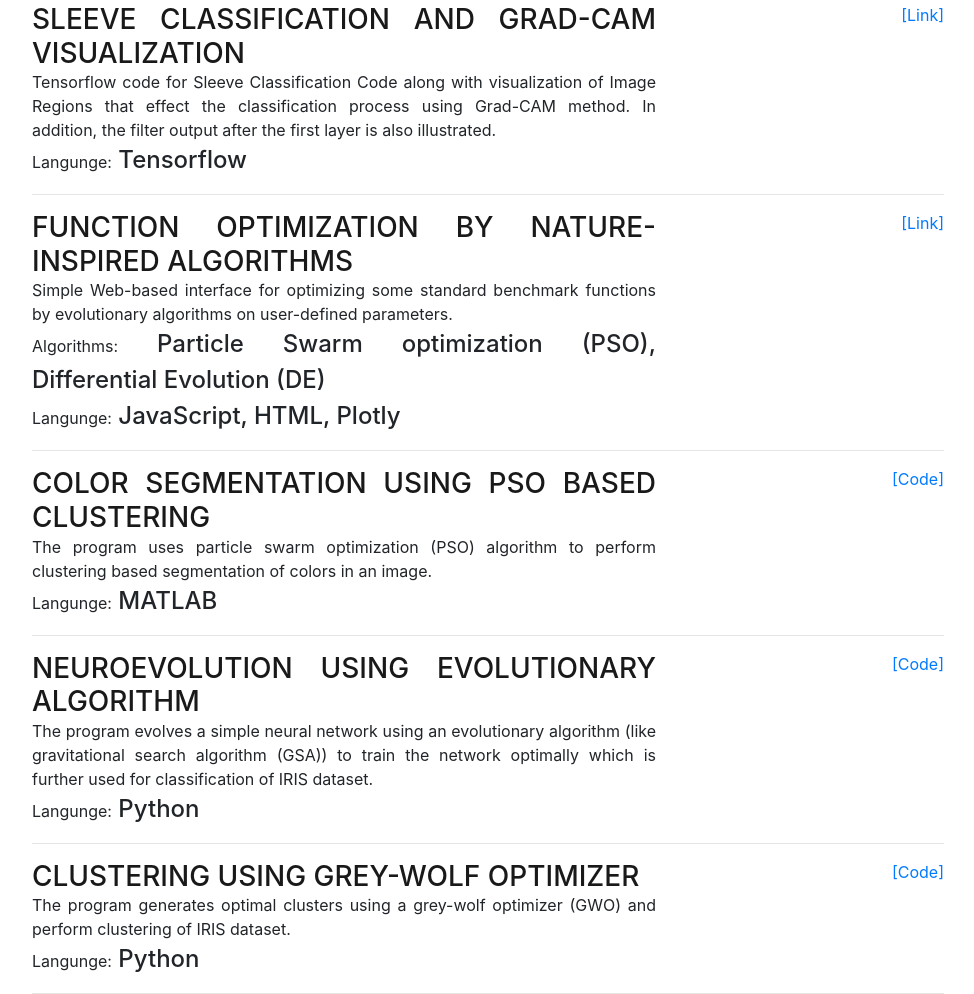
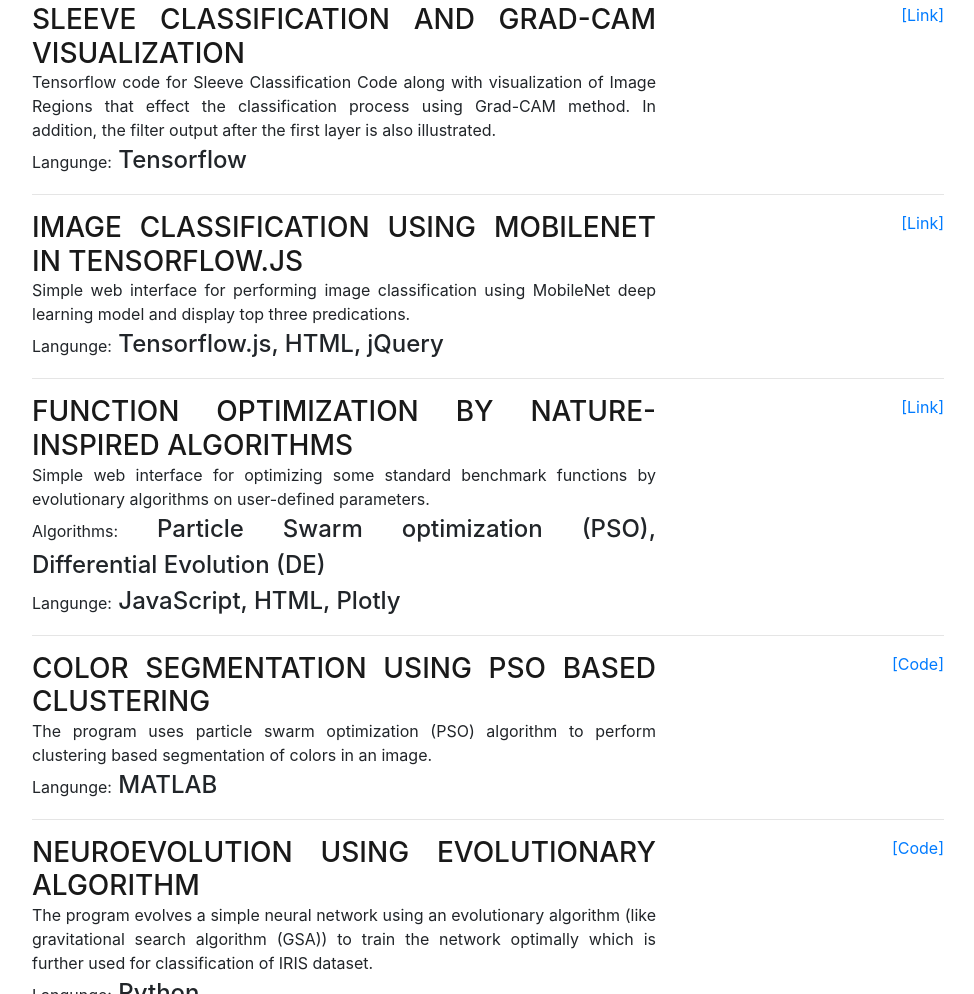
Before and after one commit to himanshuRepo/Himanshu-Mittal, a website with bundled scripts: page index.html in a window 1280 px wide. Shown: the part 9650-10644 px from the top of the page, without its empty margins (288-1262 px from the left). Built offline with nearby package versions, Linux system fonts and the light colour scheme; a web font is replaced by a local one.

Commit message:
Update index.html

```diff
--- a/index.html
+++ b/index.html
@@ -1007,6 +1007,24 @@ The proposed scheme does not require any encryption techniques, signatures, veri
           </div>
         </div>
 
+
+	         <hr>
+
+
+
+         <div class="resume-item d-flex flex-column flex-md-row justify-content-between">
+          <div class="resume-content">
+            <h3 class="mb-0">Image classification using MobileNet in Tensorflow.js</h3>
+
+            <div>Simple web interface for performing image classification using MobileNet deep learning model and display top three predications.</div>
+		  <div><span> Langunge:</span><span class="subheading"> Tensorflow.js, HTML, jQuery</span></div>
+            <!--                         <div class="subheading mb-3"> </div> -->
+          </div>
+          <div class="resume-date text-md-right">
+            <span class="text-primary"><a href="./Projects/TensorFlowJS/index.html" target="_blank">[Link]</a></span>
+          </div>
+        </div>
+
               <hr>
 
 
@@ -1015,7 +1033,7 @@ The proposed scheme does not require any encryption techniques, signatures, veri
           <div class="resume-content">
             <h3 class="mb-0">Function Optimization by Nature-inspired Algorithms</h3>
 
-            <div>Simple Web-based interface for optimizing some standard benchmark functions by evolutionary algorithms on user-defined parameters.</div>
+            <div>Simple web interface for optimizing some standard benchmark functions by evolutionary algorithms on user-defined parameters.</div>
              <div><span> Algorithms:</span><span class="subheading"> Particle Swarm optimization (PSO), Differential Evolution (DE)</span></div>
 		  <div><span> Langunge:</span><span class="subheading"> JavaScript, HTML, Plotly</span></div>
             <!--                         <div class="subheading mb-3"> </div> -->
```
